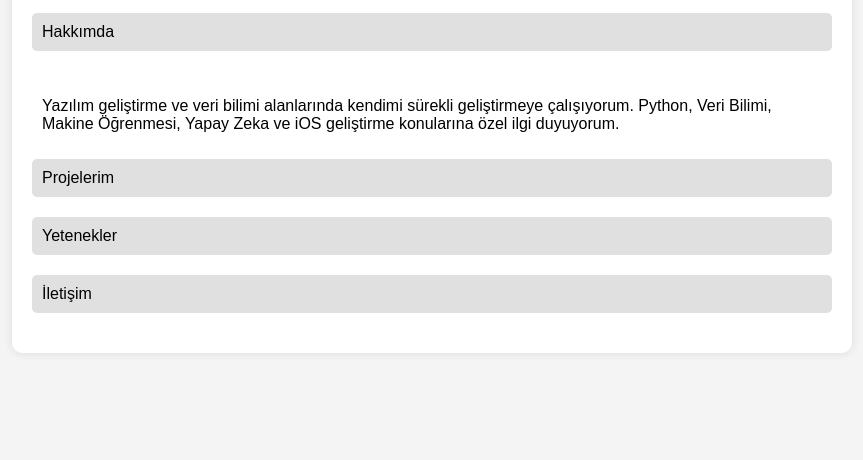
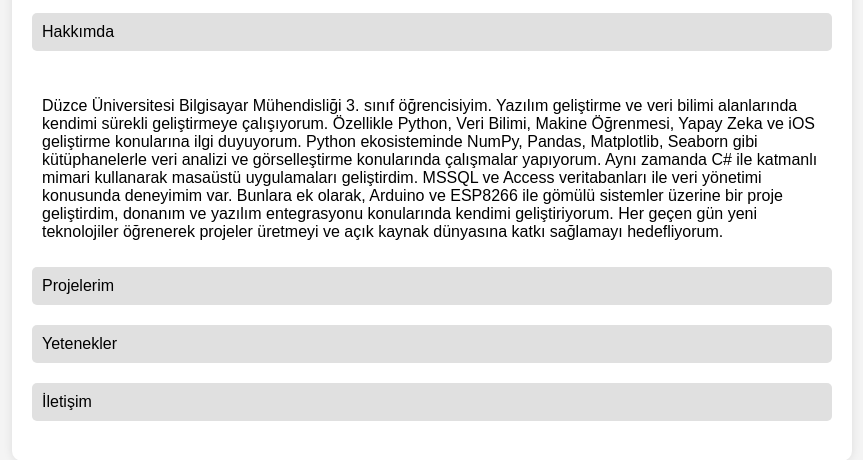
Before and after one commit to aslanbaris13/aslanbaris13.github.io, a plain HTML site: page index.html in a window 1280 px wide. Both pictures are taken after a click on the element "Hakkımda". Shown: the part 202-662 px from the top of the page, without its empty margins (208-1071 px from the left). Drawn offline with Linux system fonts and the light colour scheme.

Commit message:
Update index.html

```diff
--- a/index.html
+++ b/index.html
@@ -34,7 +34,7 @@
 
         <div class="section" onclick="toggleContent('hakkimda')">Hakkımda</div>
         <div class="content" id="hakkimda">
-            <p>Yazılım geliştirme ve veri bilimi alanlarında kendimi sürekli geliştirmeye çalışıyorum. Python, Veri Bilimi, Makine Öğrenmesi, Yapay Zeka ve iOS geliştirme konularına özel ilgi duyuyorum.</p>
+            <p>Düzce Üniversitesi Bilgisayar Mühendisliği 3. sınıf öğrencisiyim. Yazılım geliştirme ve veri bilimi alanlarında kendimi sürekli geliştirmeye çalışıyorum. Özellikle Python, Veri Bilimi, Makine Öğrenmesi, Yapay Zeka ve iOS geliştirme konularına ilgi duyuyorum. Python ekosisteminde NumPy, Pandas, Matplotlib, Seaborn gibi kütüphanelerle veri analizi ve görselleştirme konularında çalışmalar yapıyorum. Aynı zamanda C# ile katmanlı mimari kullanarak masaüstü uygulamaları geliştirdim. MSSQL ve Access veritabanları ile veri yönetimi konusunda deneyimim var. Bunlara ek olarak, Arduino ve ESP8266 ile gömülü sistemler üzerine bir proje geliştirdim, donanım ve yazılım entegrasyonu konularında kendimi geliştiriyorum. Her geçen gün yeni teknolojiler öğrenerek projeler üretmeyi ve açık kaynak dünyasına katkı sağlamayı hedefliyorum.</p>
         </div>
 
         <div class="section" onclick="toggleContent('projeler')">Projelerim</div>
```
